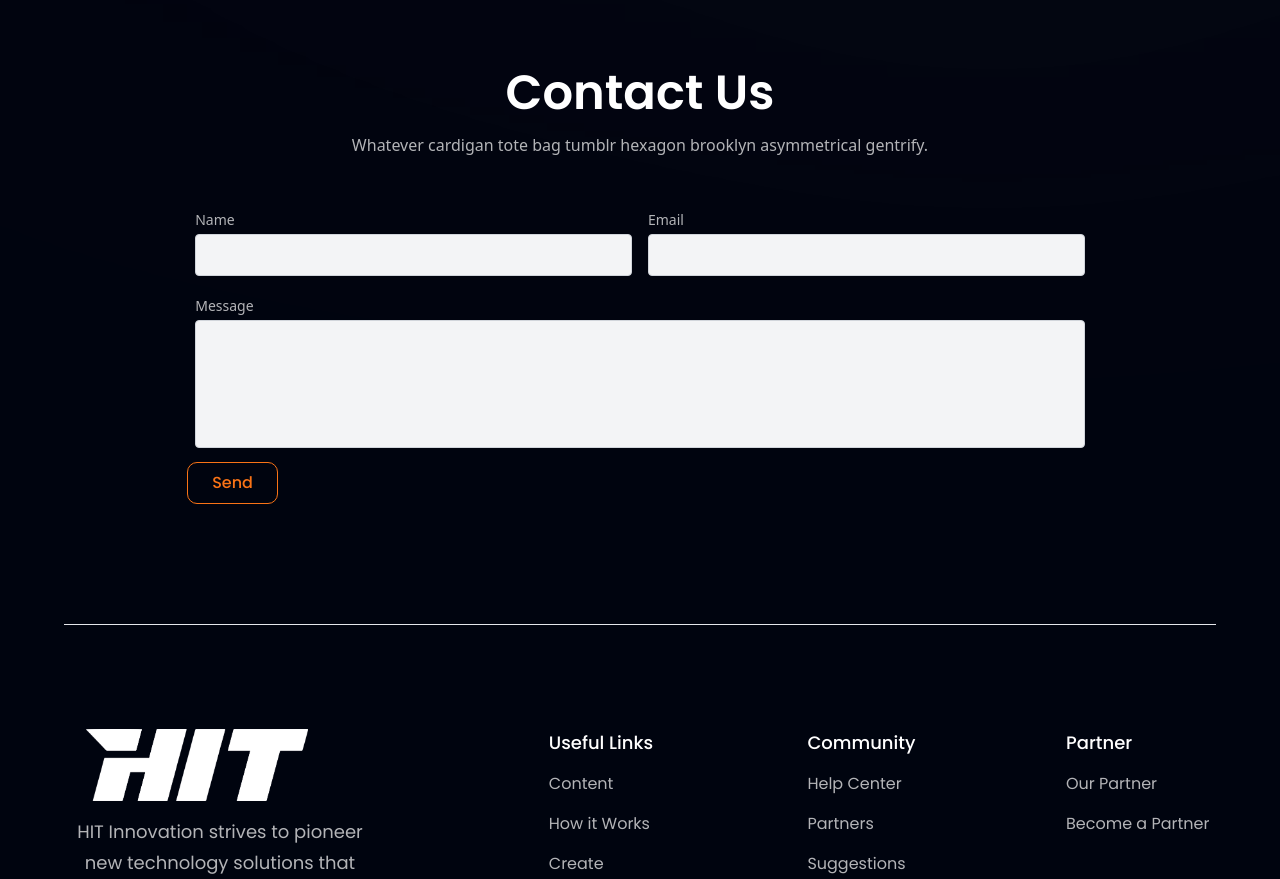
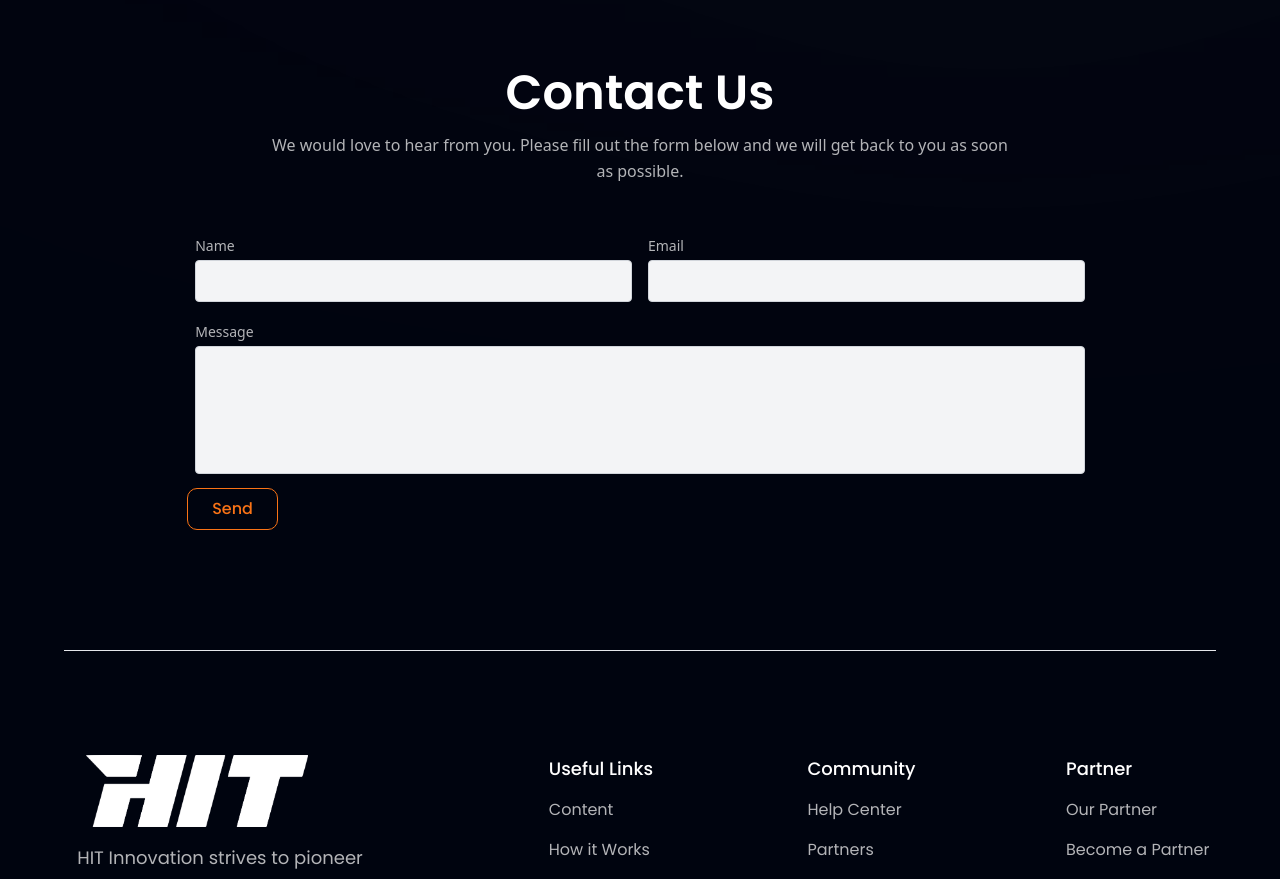
Before and after one commit to SamithaSandeepa/HIT_Innovations, a React (Vite) app: page / in a window 1280 px wide. Shown: the part 1340-2219 px from the top of the page. Built offline with nearby package versions, Linux system fonts and the light colour scheme.

Commit message:
Update Contactus.jsx

```diff
--- a/src/components/Contactus.jsx
+++ b/src/components/Contactus.jsx
@@ -40,8 +40,8 @@ const Contactus = () => {
         <div className="flex flex-col text-center w-full mb-12">
           <h2 className={styles.heading2}>Contact Us</h2>
           <p className="lg:w-2/3 mx-auto leading-relaxed text-base text-dimWhite">
-            Whatever cardigan tote bag tumblr hexagon brooklyn asymmetrical
-            gentrify.
+            We would love to hear from you. Please fill out the form below and
+            we will get back to you as soon as possible.
           </p>
         </div>
         <div className="lg:w-4/5 md:w-2/3 mx-auto">
```
